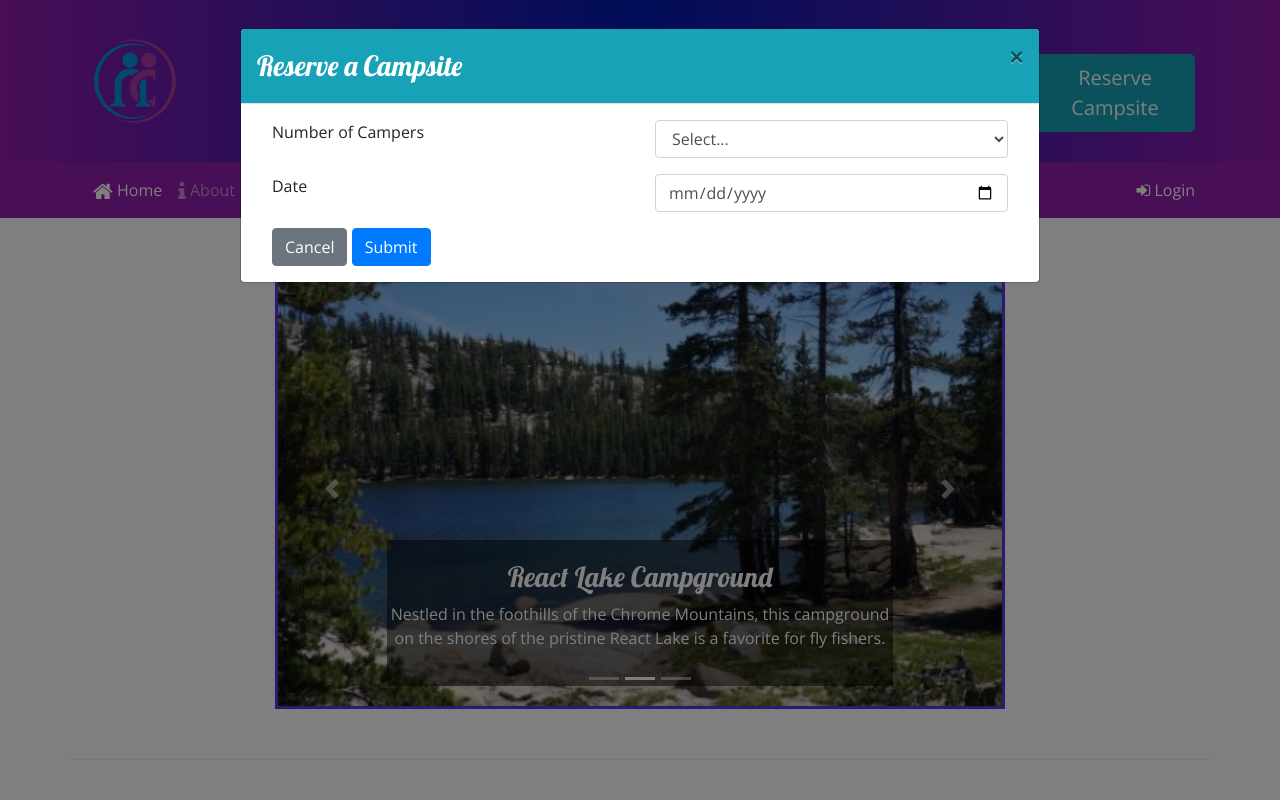
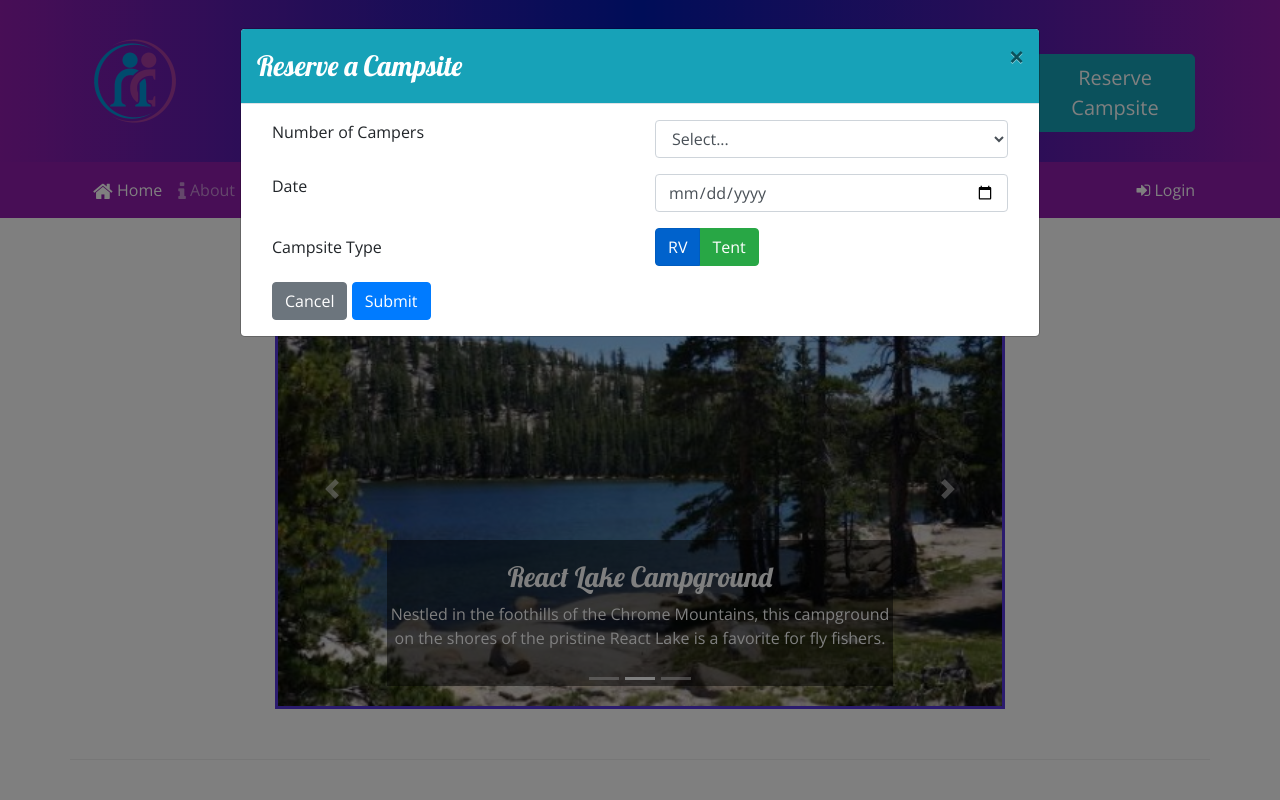
Before and after one commit to kjframe/My-First-Bootstrap-Project, a website: page index.html in a window 1280 px wide. Both pictures are taken after a click on the button "Reserve Campsite". Shown: the top 800 px of the page. Drawn offline with nearby package versions, Linux system fonts and the light colour scheme.

Commit message:
Added Campsite Type to Reserve Modal

```diff
--- a/index.html
+++ b/index.html
@@ -65,6 +65,17 @@
                                 <label div class="col-sm-6" for="date">Date</label>
                                 <div class="col">
                                     <input class="form-control" type="date" id="date" name="date" placeholder="mm/dd/yyyy">
+                                </div>
+                            </div>
+                            <div class="row form-group">
+                                <label class="col col-sm-6 col-form-label">Campsite Type</label>
+                                <div class="col-2 btn-group btn-group-toggle" data-toggle="buttons">
+                                    <label class="btn btn-primary active">
+                                        <input type="radio" name="siteType" id="option1" autocomplete="off" id="siteRV" value="RV" checked> RV
+                                    </label>
+                                    <label class="btn btn-success">
+                                        <input type="radio" name="siteType" id="option2" autocomplete="off" id="siteTent" value="Tent"> Tent
+                                    </label>
                                 </div>
                             </div>
                             <div class="row form">
```
Also changed, not shown: Workshop_Assignments/Workshop4_Reserve_Modal.png (added).
